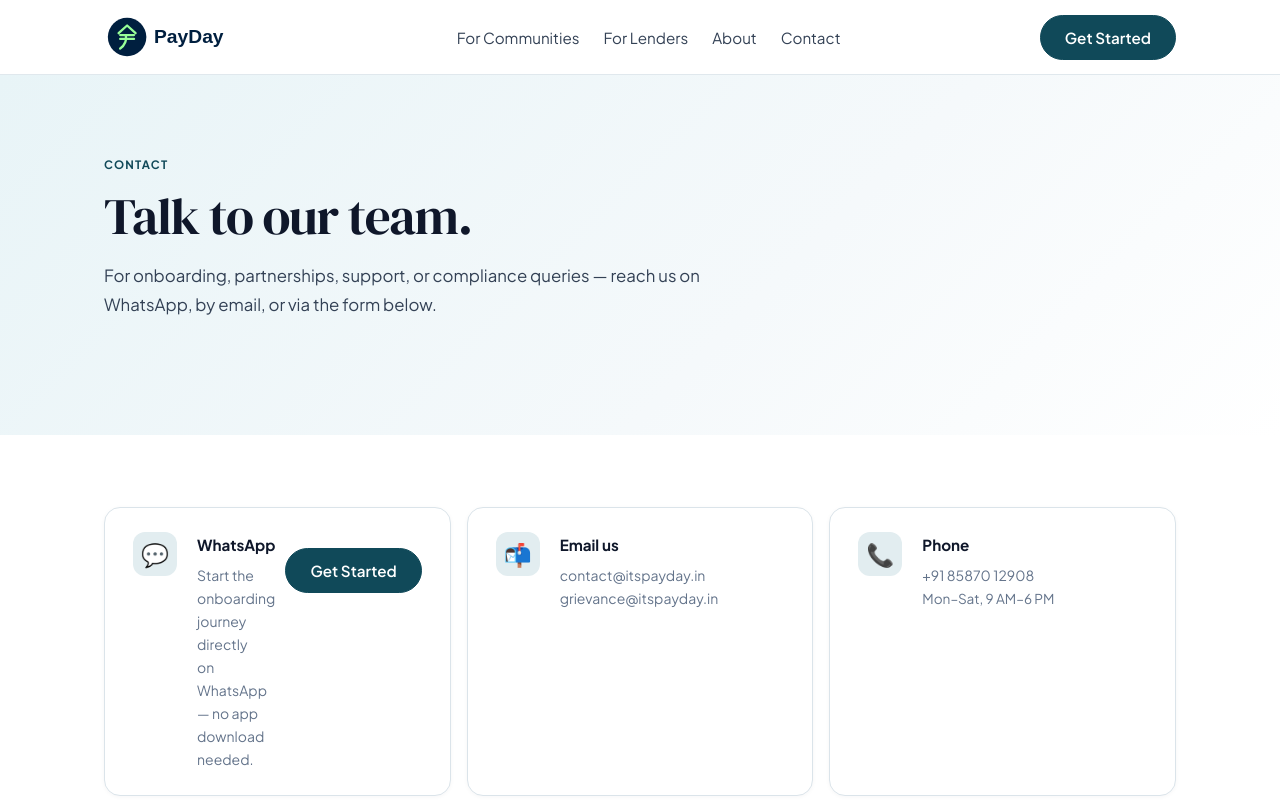
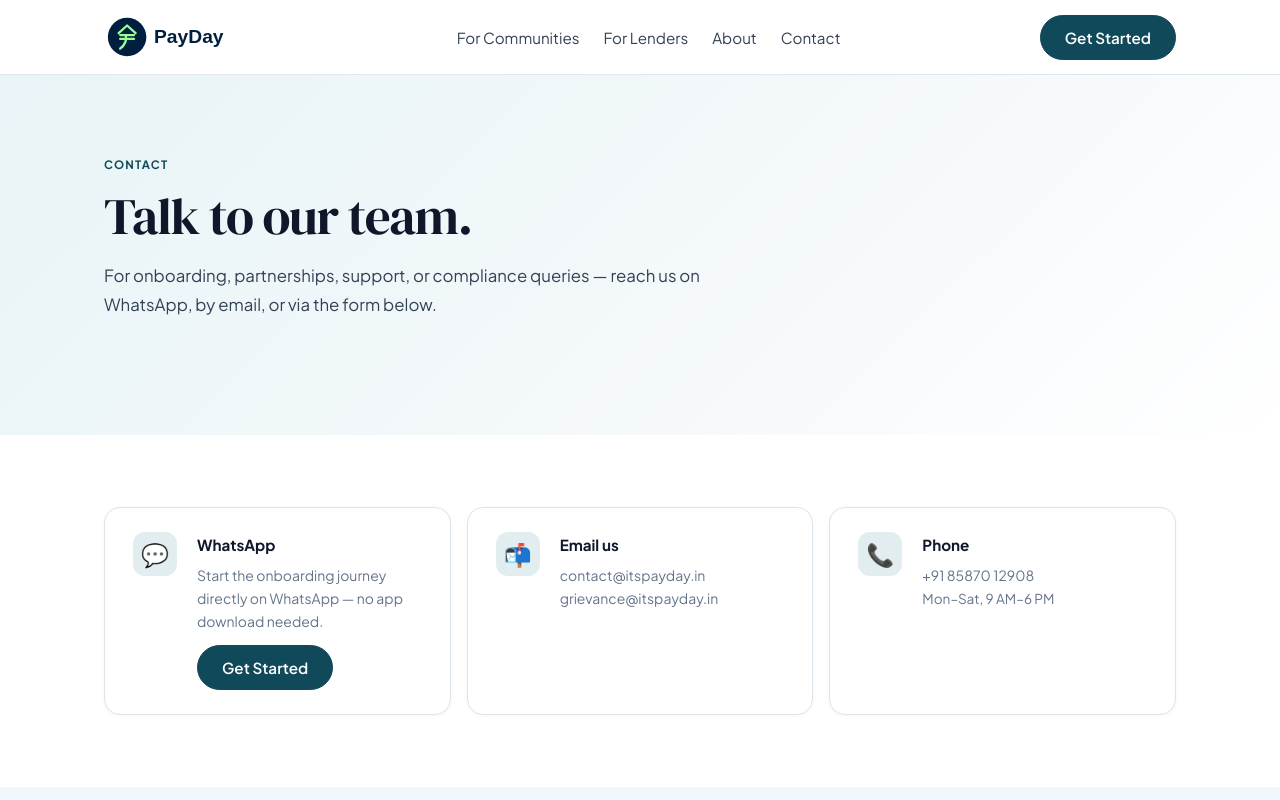
Before and after one commit to Payday-Tech/itspayday, a Next.js app: page /contact in a window 1280 px wide. Shown: the top 800 px of the page. Built offline with nearby package versions, Linux system fonts and the light colour scheme; no server answers.

Commit message:
Contact: fix GetStartedButton inside feature-card-body

```diff
--- a/app/contact/page.tsx
+++ b/app/contact/page.tsx
@@ -82,17 +82,19 @@ export default function Contact() {
             <div className="feature-card-body">
               <h3>WhatsApp</h3>
               <p>Start the onboarding journey directly on WhatsApp — no app download needed.</p>
-            </div>
-            <div style={{ marginTop: 16 }}>
-              <GetStartedButton />
+              <div style={{ marginTop: 12 }}>
+                <GetStartedButton />
+              </div>
             </div>
           </div>
           <div className="feature-card">
             <span className="feature-card-icon">📬</span>
             <div className="feature-card-body">
               <h3>Email us</h3>
-              <p><a href="mailto:contact@itspayday.in">contact@itspayday.in</a><br />
-              <a href="mailto:grievance@itspayday.in">grievance@itspayday.in</a></p>
+              <p>
+                <a href="mailto:contact@itspayday.in">contact@itspayday.in</a><br />
+                <a href="mailto:grievance@itspayday.in">grievance@itspayday.in</a>
+              </p>
             </div>
           </div>
           <div className="feature-card">
```
